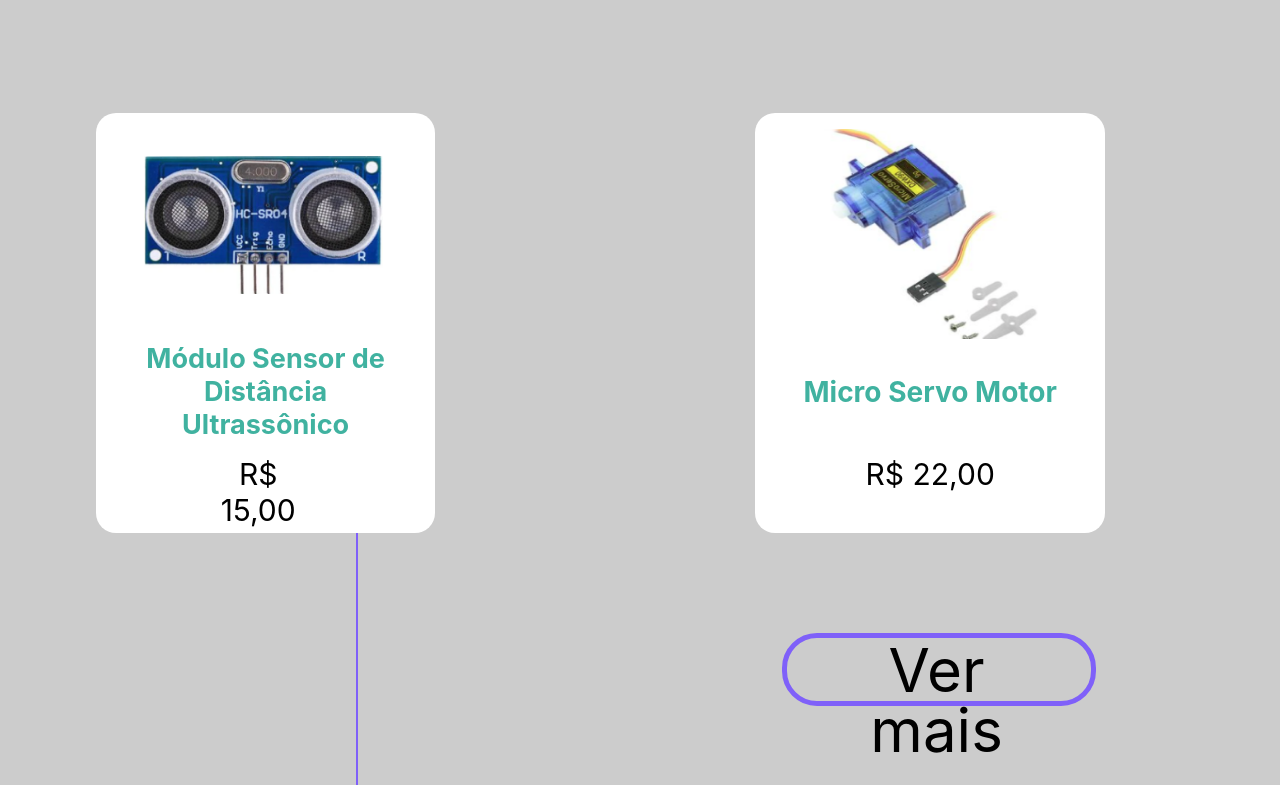
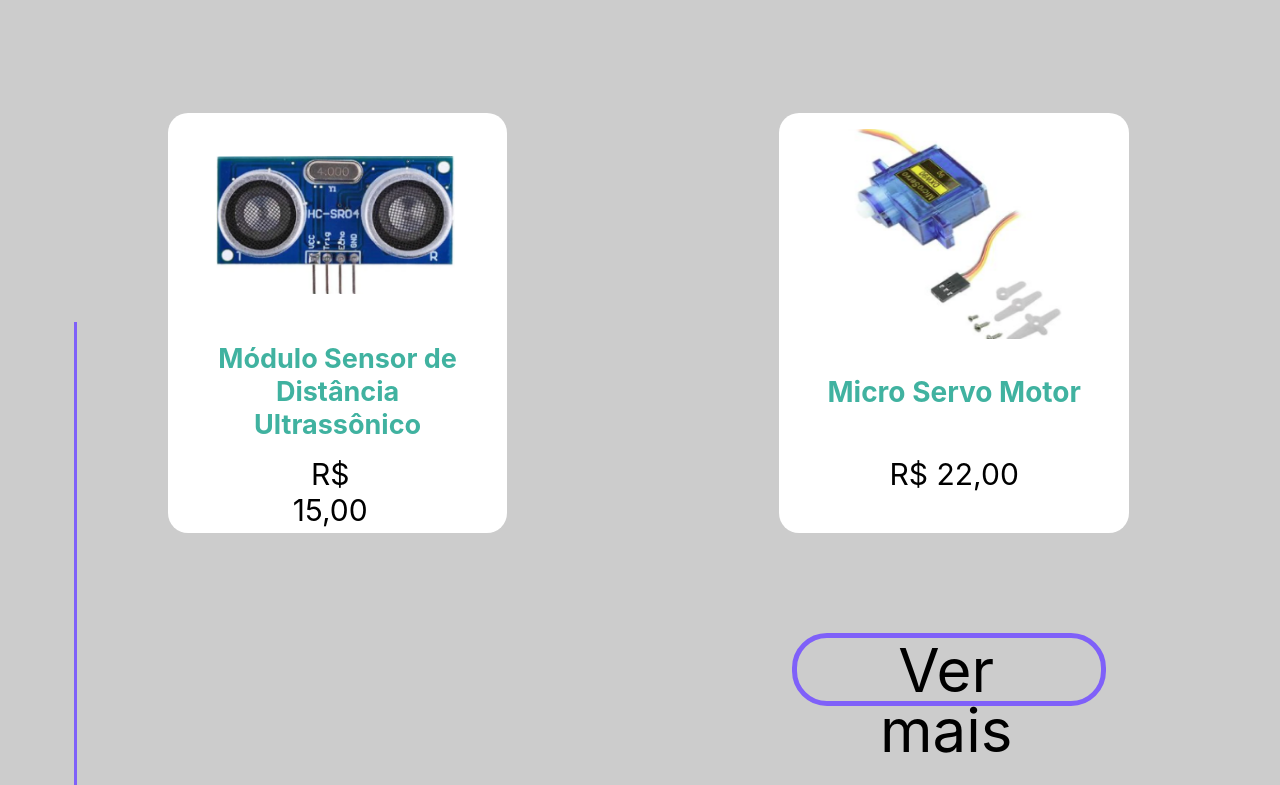
Before and after one commit to nananathann/TCC-, a React (Vite) app: page / in a window 1280 px wide. Shown: the part 2835-3620 px from the top of the page. Built offline with nearby package versions, Linux system fonts and the light colour scheme.

Commit message:
responsividade equipamentos finalizada

```diff
--- a/src/css/home.css
+++ b/src/css/home.css
@@ -664,8 +664,8 @@ gap: 1.125rem;
   .todosEquipamentos  {
   height: 26.5rem;
   display: flex;
-  margin: 7rem 6rem 0;
-  gap: 20rem;
+  margin: 7rem 10.5rem 0;
+  gap: 17rem;
   }
 
   .homeUltrassonico {
@@ -772,7 +772,7 @@ gap: 1.125rem;
     border: 0.3125rem solid #7F60F9;
     width: 314px;
     height: 73px;
-    margin:6rem 48.9rem;
+    margin:6rem 49.5rem;
   }
 
   #verEquipamentos {
@@ -788,11 +788,9 @@ gap: 1.125rem;
 
   .equipamentosLinha {
     background: #7F60F9;
-    width: 0.125rem;
-    height: 35rem;
-    margin-left: 22.25rem;
-    margin-right: 1.1875rem;
-    margin-top: -33rem;
+    width: 0.1875rem;
+    height: 75rem;
+    margin: -30rem 4.625rem;
   }
 
   .h1Projetos{
--- a/src/equipamentos.jsx
+++ b/src/equipamentos.jsx
@@ -1,11 +1,11 @@
 import './css/equipamentos.css'
 
 import segue from './images/equipamentos/segue.png'
-import servo from './images/equipamentos/servo.png'
+import servo from './images/equipamentos/servoo.png'
 import ponteH from './images/equipamentos/ponteH.png'
-import ultrassonico from './images/equipamentos/ultrassonico.png'
+import ultrassonico from './images/equipamentos/ultrassonicoo.png'
 import motor from './images/equipamentos/motor.png'
-import led from './images/equipamentos/led.png'
+import led from './images/equipamentos/ledd.png'
 
 import Header from './componentes/Header'
 import Sidebar from './componentes/Sidebar'
```
